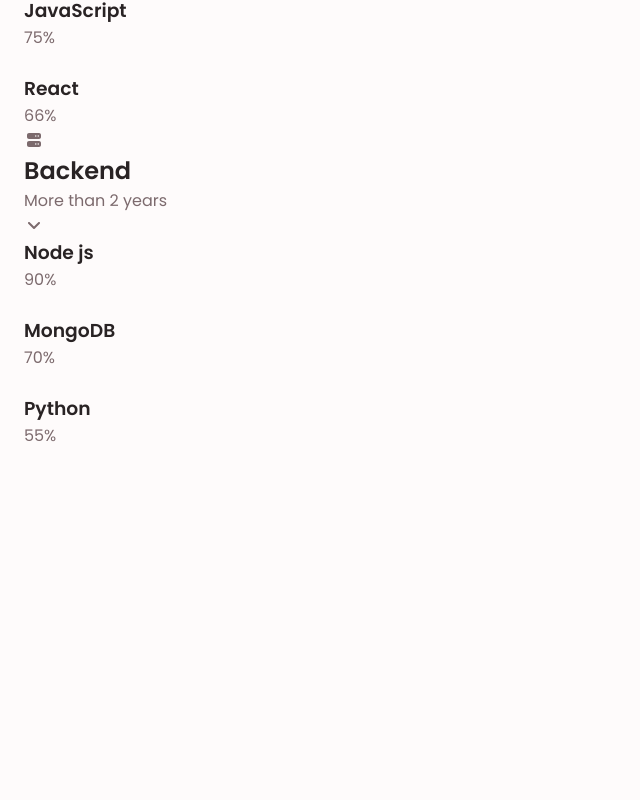
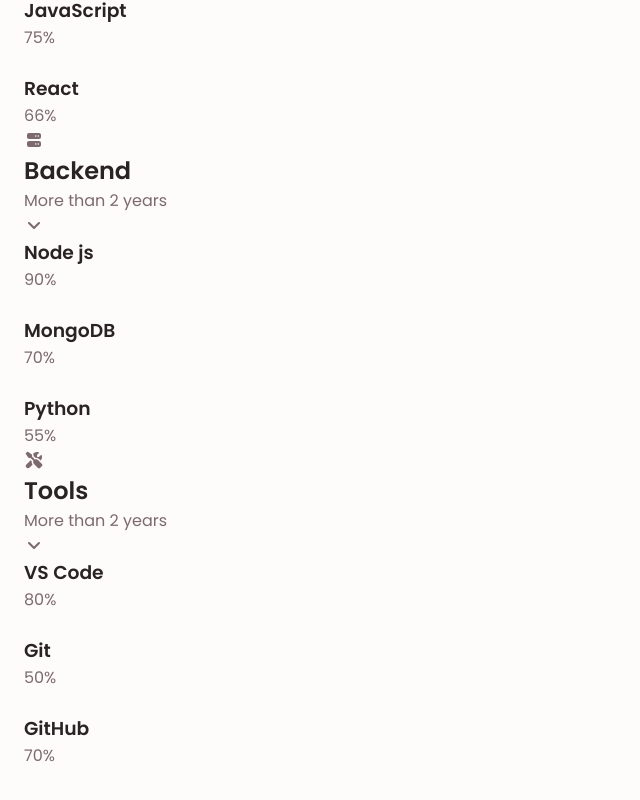
Before and after one commit to Harsh-Builds/My-Portfolio, a React (Create React App) app in the folder client/: page / in a window 1280 px wide. Shown: the part 1810-2610 px from the top of the page, without its empty margins (0-640 px from the left). Before the commit the page ends 2370 px from the top, so only its background shows below. Built offline with nearby package versions, Linux system fonts and the light colour scheme.

Commit message:
Add Skills 3 section inside Skills component

```diff
--- a/client/src/components/skills.js
+++ b/client/src/components/skills.js
@@ -1,6 +1,6 @@
 import React from 'react'
 import { FontAwesomeIcon } from "@fortawesome/react-fontawesome";
-import { faCode, faAngleDown, faServer } from "@fortawesome/free-solid-svg-icons";
+import { faCode, faAngleDown, faServer, faScrewdriverWrench } from "@fortawesome/free-solid-svg-icons";
 
 
 export default function Skills() {
@@ -104,6 +104,46 @@
         </div>
       </div>
 
+  <div className="skills_content skills_close">
+        <div className="skills_header">
+            <FontAwesomeIcon icon={faScrewdriverWrench} className='skills_icon'/>
+
+          <div>
+            <h1 className="skills_title">Tools</h1>
+            <span className="skills_subtitle">More than 2 years </span>
+          </div>
+           <FontAwesomeIcon icon={faAngleDown} className='skills_arrow' />
+        </div>
+        <div className="skills_list grid">
+          <div className="skills_data">
+            <div className="skills_title">
+              <h3 className="skills_name">VS Code</h3>
+              <span className="skills_number">80%</span>
+            </div>
+            <div className="skills_bar">
+              <span className="skills_percentage skills_vscode" />
+            </div>
+          </div>
+          <div className="skills_data">
+            <div className="skills_title">
+              <h3 className="skills_name">Git</h3>
+              <span className="skills_number">50%</span>
+            </div>
+            <div className="skills_bar">
+              <span className="skills_percentage skills_git" />
+            </div>
+          </div>
+          <div className="skills_data">
+            <div className="skills_title">
+              <h3 className="skills_name">GitHub</h3>
+              <span className="skills_number">70%</span>
+            </div>
+            <div className="skills_bar">
+              <span className="skills_percentage skills_github" />
+            </div>
+          </div>
+          </div>
+         </div>
     </div>
   </div>
 </section>
```
